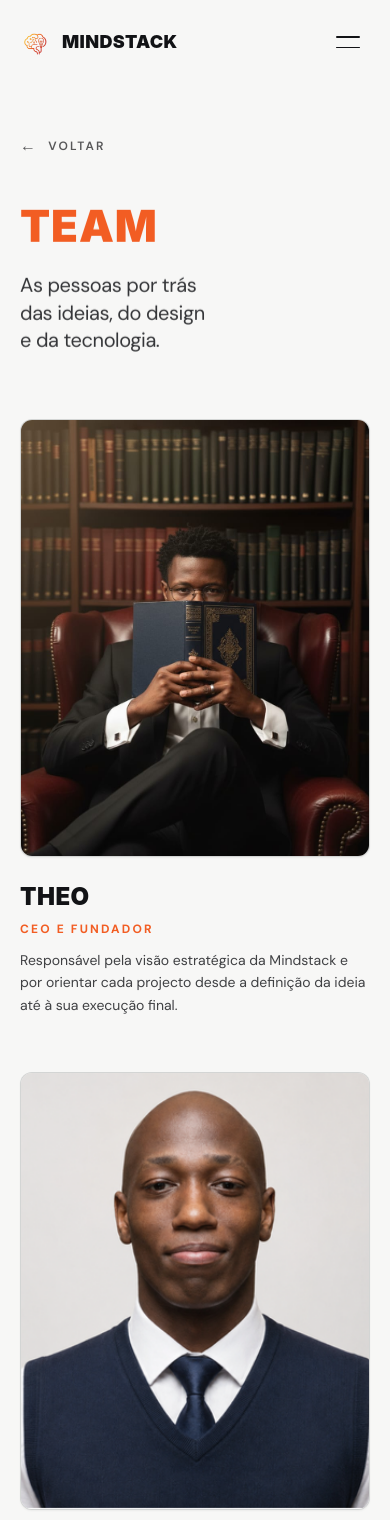
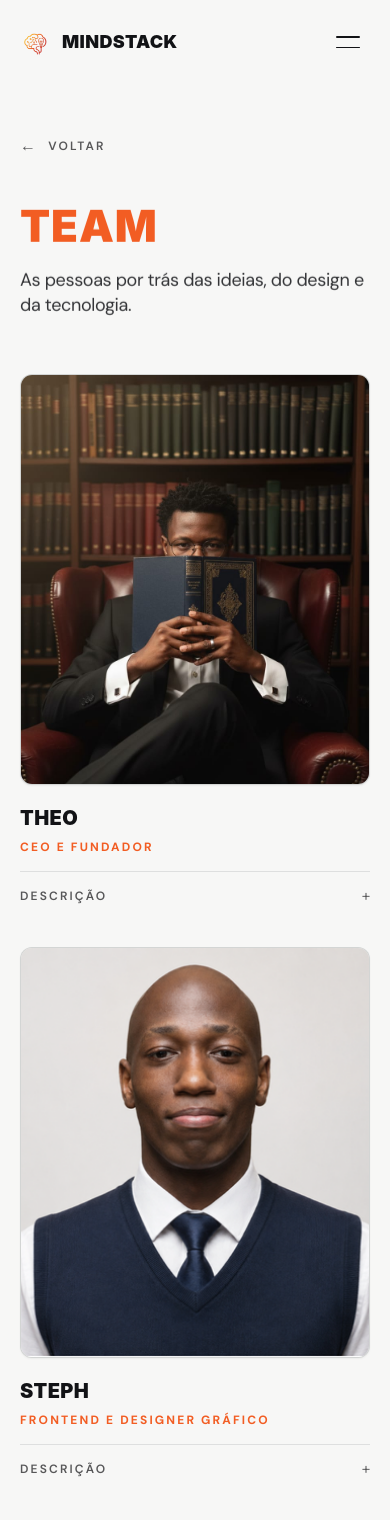
Before and after one commit to stephen-wtx/MINDSTACK, a Next.js app: page /team in a window 390 px wide. Shown: the top 1520 px of the page. Built offline with nearby package versions, Linux system fonts and the light colour scheme; a web font is replaced by a local one.

Commit message:
refactor: adjust team members scale and add minimalist collapse/expand description

```diff
--- a/src/components/team/TeamSection.tsx
+++ b/src/components/team/TeamSection.tsx
@@ -1,6 +1,6 @@
 "use client";
 
-import React, { useEffect, useRef } from "react";
+import React, { useState, useEffect, useRef } from "react";
 import Image from "next/image";
 import { useRouter } from "next/navigation";
 import gsap from "gsap";
@@ -59,6 +59,16 @@ export default function TeamSection() {
   const heroRef = useRef<HTMLDivElement>(null);
   const gridRef = useRef<HTMLDivElement>(null);
 
+  // Individual collapse/expand state for each member's description (closed by default)
+  const [expandedIds, setExpandedIds] = useState<Record<string, boolean>>({});
+
+  const toggleDescription = (id: string) => {
+    setExpandedIds((prev) => ({
+      ...prev,
+      [id]: !prev[id],
+    }));
+  };
+
   // 1. Back button navigation (same as Projects)
   const handleBack = () => {
     if (typeof window !== "undefined" && window.history.length > 1) {
@@ -86,14 +96,14 @@ export default function TeamSection() {
         const items = gridRef.current.querySelectorAll(".team-member-item");
         gsap.fromTo(
           items,
-          { opacity: 0, y: 30 },
+          { opacity: 0, y: 28 },
           {
             opacity: 1,
             y: 0,
-            duration: 0.8,
-            stagger: 0.12,
+            duration: 0.75,
+            stagger: 0.1,
             ease: "power3.out",
-            delay: 0.15,
+            delay: 0.12,
           }
         );
       }
@@ -132,36 +142,37 @@ export default function TeamSection() {
         </div>
 
         {/* ─────────────────────────────────────────────────────────────
-            HERO EDITORIAL: TEAM TITLE & SUBTITLE
+            HERO EDITORIAL: TEAM TITLE & SINGLE-LINE SUBTITLE
         ─────────────────────────────────────────────────────────────── */}
-        <div ref={heroRef} className="max-w-4xl mb-16 sm:mb-20 lg:mb-28 will-change-transform">
+        <div ref={heroRef} className="max-w-5xl mb-14 sm:mb-16 lg:mb-20 will-change-transform">
           <h1 className="font-display font-black text-brand tracking-tight uppercase text-[clamp(2.75rem,7vw,5.75rem)] leading-none select-none">
             TEAM
           </h1>
-          <p className="mt-6 sm:mt-8 font-body text-dark/85 text-xl sm:text-2xl md:text-3xl font-normal leading-snug tracking-tight max-w-xl">
-            As pessoas por trás<br />
-            das ideias, do design<br />
-            e da tecnologia.
+          <p className="mt-5 sm:mt-6 font-body text-dark/85 text-lg sm:text-xl md:text-2xl lg:text-[1.7rem] font-normal leading-snug tracking-tight">
+            As pessoas por trás das ideias, do design e da tecnologia.
           </p>
         </div>
 
         {/* ─────────────────────────────────────────────────────────────
             EDITORIAL 2-COLUMN GRID (DESKTOP) / 1-COLUMN (MOBILE)
-            Human, clean, spacious. No heavy cards, no template borders.
+            Balanced size: not gigantic, comfortable editorial proportions.
         ─────────────────────────────────────────────────────────────── */}
         <div
           ref={gridRef}
-          className="grid grid-cols-1 md:grid-cols-2 gap-14 sm:gap-16 lg:gap-20 xl:gap-24"
+          className="max-w-[1100px] grid grid-cols-1 md:grid-cols-2 gap-10 sm:gap-12 lg:gap-14 xl:gap-16"
         >
-          {TEAM_MEMBERS.map((member, index) => (
+          {TEAM_MEMBERS.map((member, index) => {
+            const isExpanded = !!expandedIds[member.id];
+
+            return (
               <article
                 key={member.id}
-              className="team-member-item group flex flex-col will-change-transform"
+                className="team-member-item group flex flex-col will-change-transform max-w-sm sm:max-w-md md:max-w-none w-full"
               >
-              {/* Member Image Frame with Subtle Scale Interaction */}
+                {/* Member Image Frame — Balanced, comfortable scale */}
                 <div
                   data-cursor-hover="true"
-                className="relative w-full aspect-[4/5] rounded-xl sm:rounded-2xl overflow-hidden bg-dark/5 border border-dark/10 shadow-sm"
+                  className="relative w-full aspect-[4/4.7] sm:aspect-[4/4.5] rounded-xl sm:rounded-2xl overflow-hidden bg-dark/5 border border-dark/10 shadow-sm"
                 >
                   <Image
                     src={member.image}
@@ -170,32 +181,67 @@ export default function TeamSection() {
                     priority={index < 2}
                     loading={index < 2 ? "eager" : "lazy"}
                     decoding="async"
-                  sizes="(max-width: 768px) 100vw, (max-width: 1280px) 50vw, 860px"
+                    sizes="(max-width: 640px) 380px, (max-width: 1024px) 500px, 540px"
                     className={`object-cover ${
                       member.objectPosition || "object-center"
                     } transition-transform duration-700 ease-out group-hover:scale-[1.018]`}
                   />
                 </div>
 
-              {/* Member Information — Hierarquia e Espaçamento Generoso */}
-              <div className="mt-6 sm:mt-8 flex flex-col">
-                {/* 1. Nome — Forte presença editorial */}
-                <h2 className="font-display font-black text-2xl sm:text-3xl lg:text-4xl text-dark tracking-tight uppercase group-hover:text-brand transition-colors duration-200">
+                {/* Member Information — Hierarquia Limpa & Equilibrada */}
+                <div className="mt-5 sm:mt-6 flex flex-col">
+                  {/* 1. Nome */}
+                  <h2 className="font-display font-black text-xl sm:text-2xl md:text-[1.7rem] text-dark tracking-tight uppercase group-hover:text-brand transition-colors duration-200 leading-snug">
                     {member.name}
                   </h2>
 
-                {/* 2. Cargo — Secundário, cor de destaque */}
-                <span className="font-body text-xs sm:text-sm font-bold tracking-widest text-brand uppercase mt-2 sm:mt-2.5">
+                  {/* 2. Cargo */}
+                  <span className="font-body text-xs sm:text-sm font-bold tracking-widest text-brand uppercase mt-1.5 sm:mt-2">
                     {member.role}
                   </span>
 
-                {/* 3. Descrição — Confortável de ler, humana */}
-                <p className="font-body text-dark/80 text-sm sm:text-base md:text-[1.05rem] font-normal leading-relaxed max-w-lg mt-3 sm:mt-4">
+                  {/* 3. Descrição — Accordion Minimalista (+ / −) */}
+                  <div className="mt-4 pt-3 border-t border-dark/10">
+                    <button
+                      type="button"
+                      onClick={() => toggleDescription(member.id)}
+                      data-cursor-hover="true"
+                      className="w-full flex items-center justify-between text-left py-1 text-dark/70 hover:text-brand transition-colors duration-200 focus:outline-none focus-visible:ring-2 focus-visible:ring-brand rounded-sm select-none"
+                      aria-expanded={isExpanded}
+                      aria-controls={`desc-${member.id}`}
+                    >
+                      <span className="font-body text-xs font-semibold tracking-widest uppercase">
+                        Descrição
+                      </span>
+                      <span
+                        className="font-sans text-base sm:text-lg font-light leading-none transition-transform duration-200"
+                        aria-hidden="true"
+                      >
+                        {isExpanded ? "−" : "+"}
+                      </span>
+                    </button>
+
+                    {/* Smooth height & opacity reveal */}
+                    <div
+                      id={`desc-${member.id}`}
+                      className={`grid transition-all duration-300 ease-in-out ${
+                        isExpanded
+                          ? "grid-rows-[1fr] opacity-100 mt-2.5"
+                          : "grid-rows-[0fr] opacity-0 mt-0 pointer-events-none"
+                      }`}
+                    >
+                      <div className="overflow-hidden">
+                        <p className="font-body text-dark/75 text-xs sm:text-sm md:text-[0.925rem] font-normal leading-relaxed">
                           {member.description}
                         </p>
                       </div>
+                    </div>
+                  </div>
+
+                </div>
               </article>
-          ))}
+            );
+          })}
         </div>
 
       </div>
```
Lines whose indentation alone changed are shown as unchanged.
